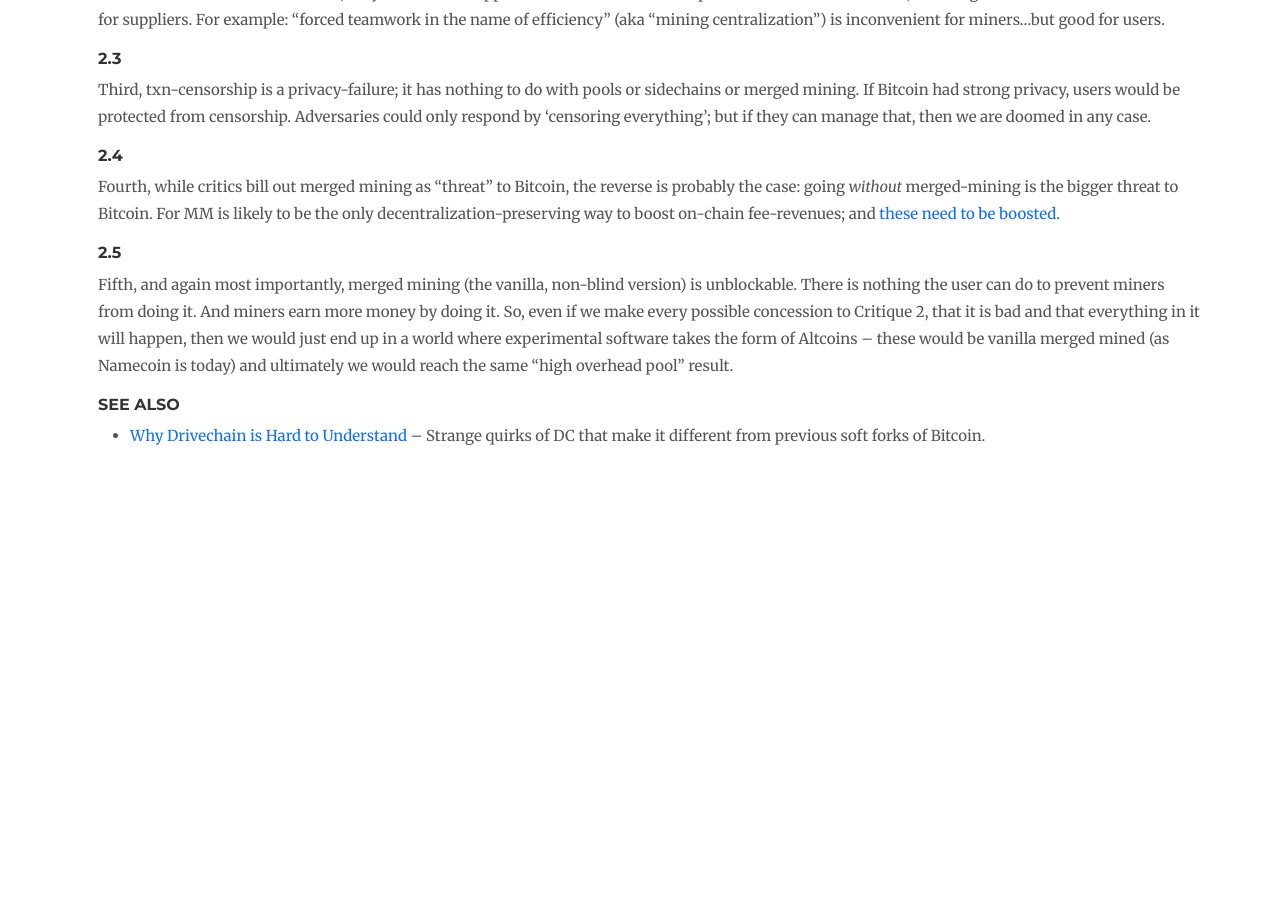
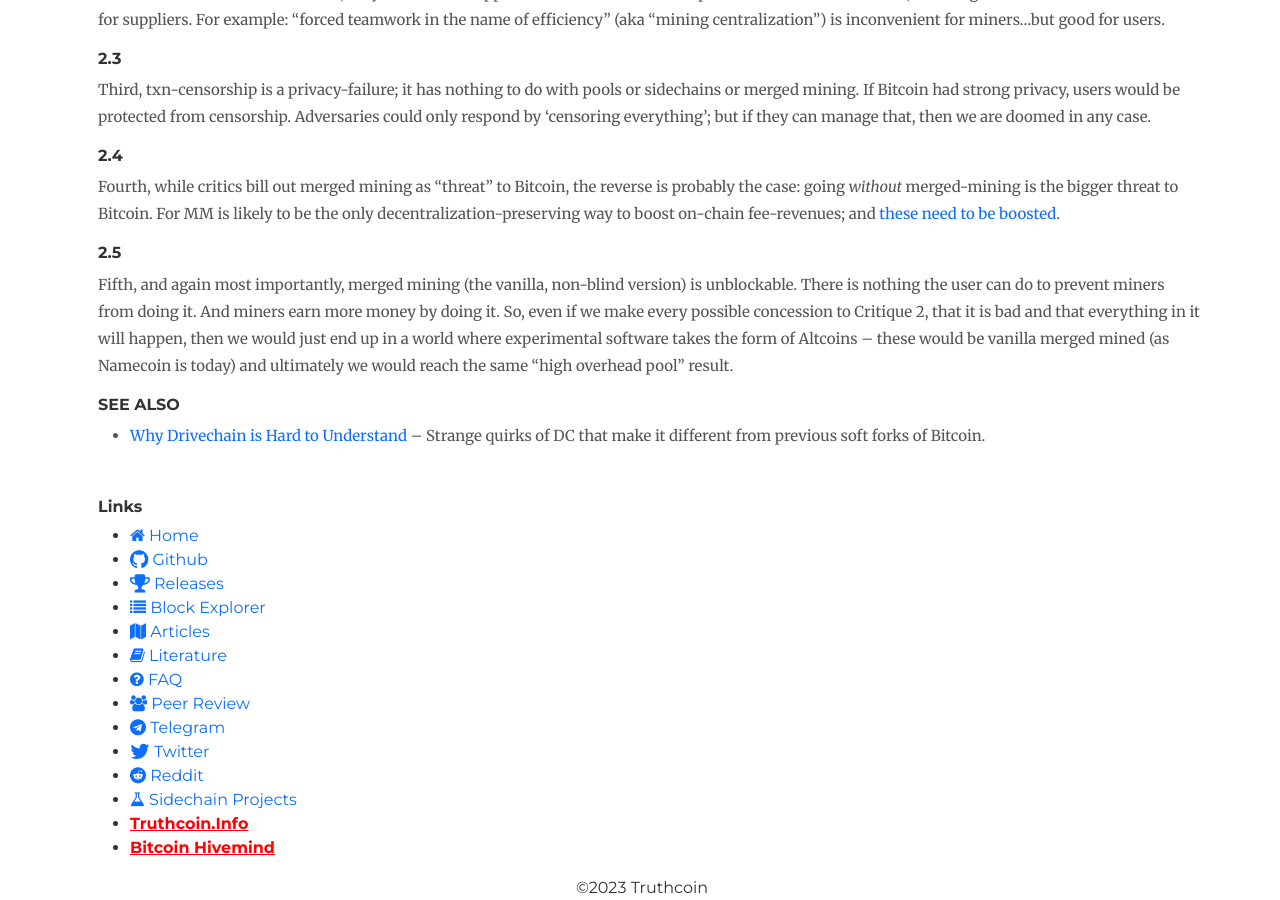
Before and after one commit to drivechain-project/drivechain.info, a Jekyll site: the page peer-review/index.html, which Jekyll copies as it is, in a window 1280 px wide and 900 px high, scrolled down 8678 px. Built offline with Jekyll 4.4.1, drawn with Linux system fonts in a browser that asks for light colours; before the commit the page ends 9175 px from its top, so only the background shows below that.

Commit message:
Add footer links

```diff
--- a/peer-review/index.html
+++ b/peer-review/index.html
@@ -12,6 +12,7 @@
     <link href="https://cdn.jsdelivr.net/npm/bootstrap@5.3.0-alpha1/dist/css/bootstrap.min.css" rel="stylesheet" integrity="sha384-GLhlTQ8iRABdZLl6O3oVMWSktQOp6b7In1Zl3/Jr59b6EGGoI1aFkw7cmDA6j6gD" crossorigin="anonymous">
     <script src="https://cdn.jsdelivr.net/npm/bootstrap@5.3.0-alpha1/dist/js/bootstrap.bundle.min.js" integrity="sha384-w76AqPfDkMBDXo30jS1Sgez6pr3x5MlQ1ZAGC+nuZB+EYdgRZgiwxhTBTkF7CXvN" crossorigin="anonymous"></script>
     <script src="https://ajax.googleapis.com/ajax/libs/jquery/3.6.1/jquery.min.js"></script>
+    <link href="https://maxcdn.bootstrapcdn.com/font-awesome/4.7.0/css/font-awesome.min.css" rel="stylesheet">
     <style>
       a:link { text-decoration: none; }
       a:visited { text-decoration: none; }
@@ -247,6 +248,42 @@
         </ul>
       </div>
       <div class="col-12 mt-xs-1 mt-sm-4"><br /></div>
+
+      <div>
+        <div class="col-sm-4 px-2 px-sm-3">
+          <h6 class="section-header" style="font-family:Montserrat; font-weight:700;">
+              Links
+          </h6>
+
+          <ul class="plain-list">
+
+          <li><a href="https://www.drivechain.info"><i class="fa fa-home"></i> Home</a></li>
+          <li><a href="https://github.com/drivechain-project"><i class="fa fa-github fa-lg"></i> Github</a></li>
+          <li><a href="https://www.drivechain.info/releases/index.html"><i class="fa fa-trophy fa-lg" aria-hidden="true"></i> Releases</a></li>
+          <li><a href="https://explorer.drivechain.info/"><i class="fa fa-list"></i> Block Explorer</a></li>
+
+          <li><a href="https://www.drivechain.info/archive/"><i class="fa fa-map" aria-hidden="true"></i> Articles</a></li>
+          <li><a href="https://www.drivechain.info/literature/index.html"><i class="fa fa-book"></i> Literature</a></li>
+          <li><a href="https://www.drivechain.info/faq/index.html"><i class="fa fa-question-circle"></i> FAQ</a></li>
+          <li><a href="https://www.drivechain.info/peer-review/"><i class="fa fa-group"></i> Peer Review</a></li>
+
+          <li><a href="https://t.me/DcInsiders/"><i class="fa fa-telegram" aria-hidden="true"></i> Telegram</a></li>
+          <li><a href="https://twitter.com/truthcoin"><i class="fa fa-twitter fa-lg"></i> Twitter</a></li>
+          <li><a href="https://www.reddit.com/r/Drivechains/"><i class="fa fa-reddit"></i> Reddit</a></li>
+
+          <li><a href="https://www.drivechain.info/projects/index.html"><i class="fa fa-flask"></i> Sidechain Projects</a></li>
+
+          <li><a href="https://www.truthcoin.info/" style="color:#FF0000"><b><u>Truthcoin.Info</u></b></a></li>
+          <li><a href="https://www.bitcoinhivemind.com/" style="color:#FF0000"><b><u>Bitcoin Hivemind</u></b></a></li>
+
+          </ul>
+        </div>
+
+        <div class="col-sm-12 text-center" style="color:#333333">
+          ©2023 Truthcoin
+        </div>
+      </div>
+
     </div>
 
 <script>
```
